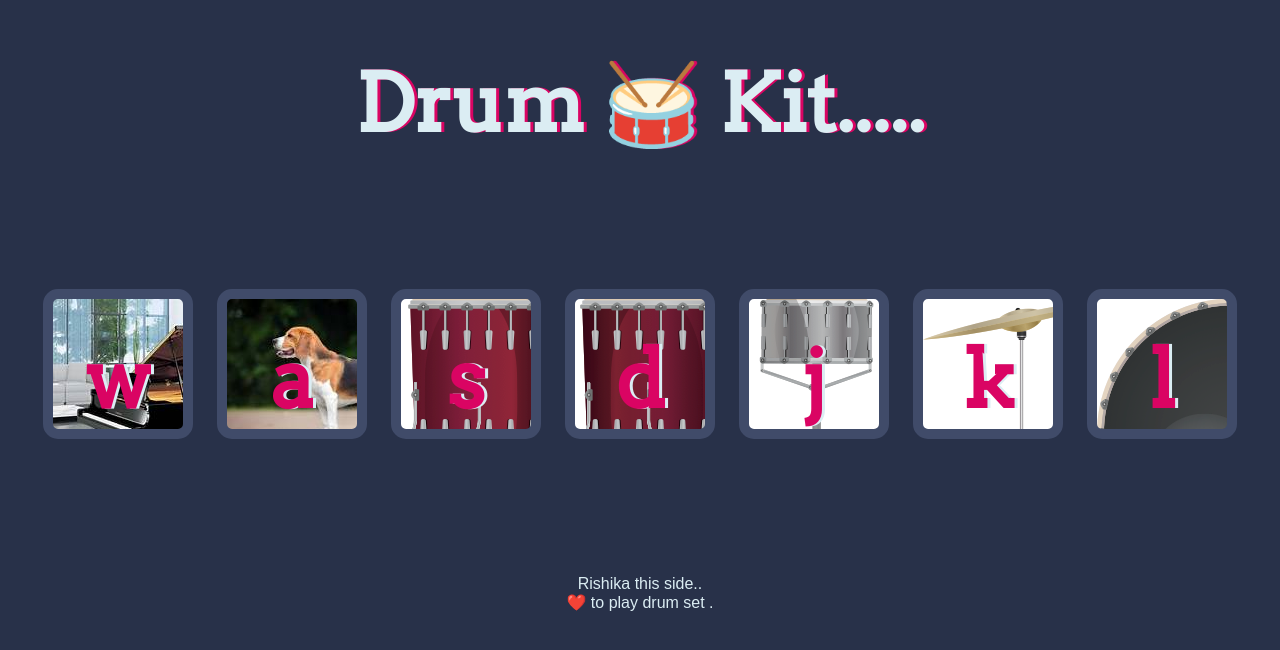
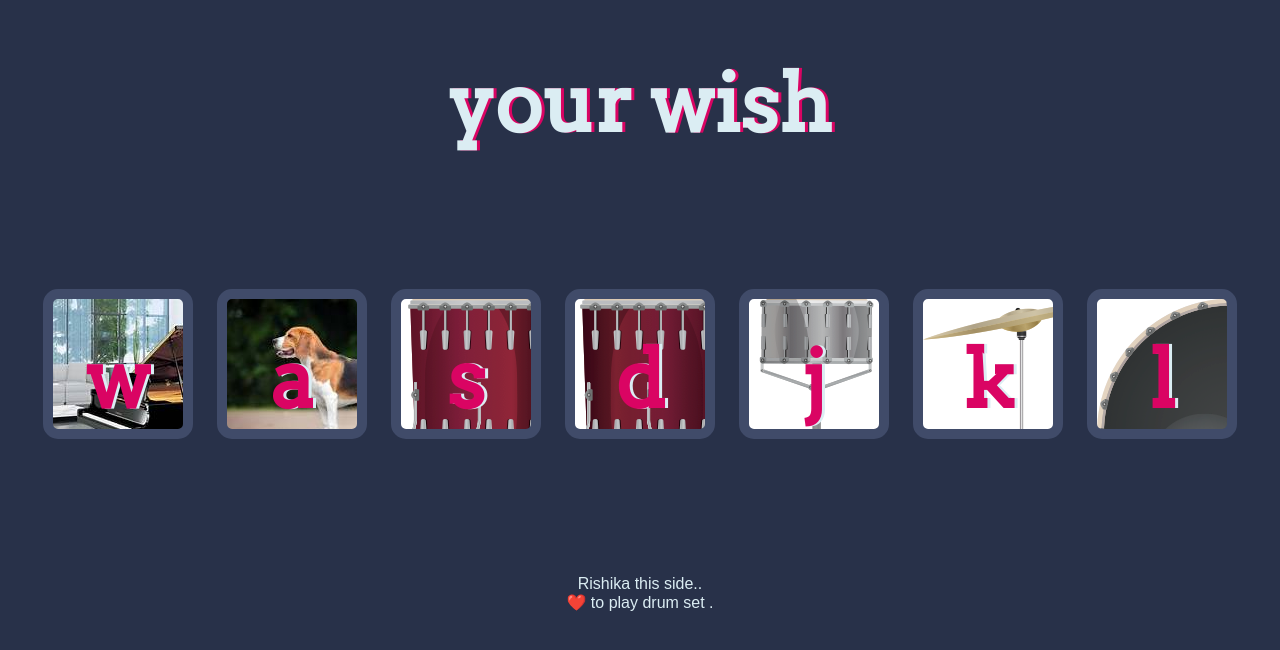
Before and after one commit to 06Rishika/myproject, a plain HTML site: page index.html in a window 1280 px wide. Drawn offline with Linux system fonts and the light colour scheme.

Commit message:
Update index.html

```diff
--- a/index.html
+++ b/index.html
@@ -10,7 +10,7 @@
 
 <body>
 
-  <h1 id="title">Drum 🥁 Kit.....</h1>
+  <h1 id="title">your wish</h1>
   <div class="set">
     <button class="w drum">w</button>
     <button class="a drum">a</button>
```
